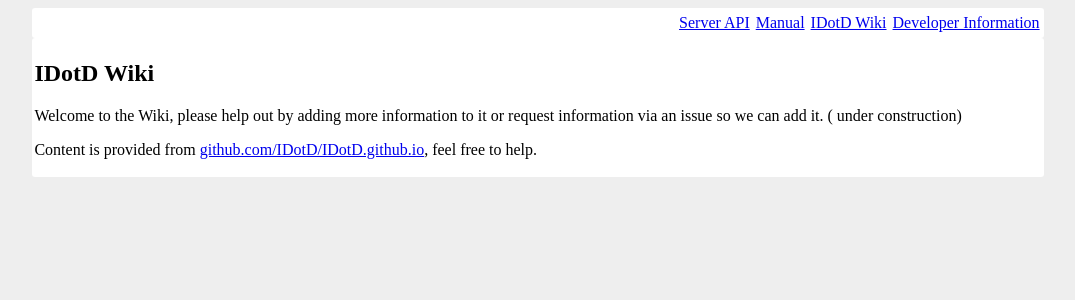
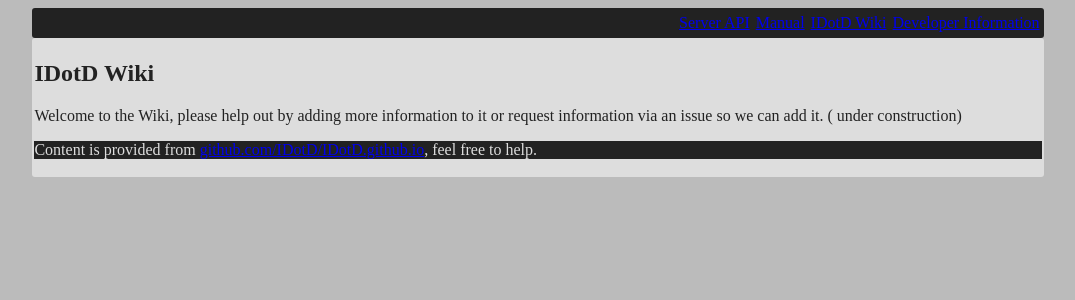
Before and after one commit to IDotD/IDotD.github.io, a Jekyll site: the page built from index.md, in a window 1280 px wide. Shown: the top 300 px of the page, without its empty margins (102-1177 px from the left). Built offline with Jekyll 4.4.1, drawn with Linux system fonts in a browser that asks for light colours.

Commit message:
Update design.css

```diff
--- a/css/design.css
+++ b/css/design.css
@@ -1,12 +1,15 @@
 body {
-  background: #eee;
+  background: #bbb;
 }
 body > div {
-  background: #fff;
-  color: #000;
+  background: #ddd;
+  color: #222;
   border-radius: 3px;
 }
-body > .nav-primary {
-  background: #000;
-  color:#fff;
+.dark {
+  background: #222;
+  color:#ddd;
 }
+.bar {
+  background-image: linear-gradient(top,rgba(255,255,255,0.3),rgba(255,255,255,0.2),rgba(0,0,0,0.1));
+}
```
